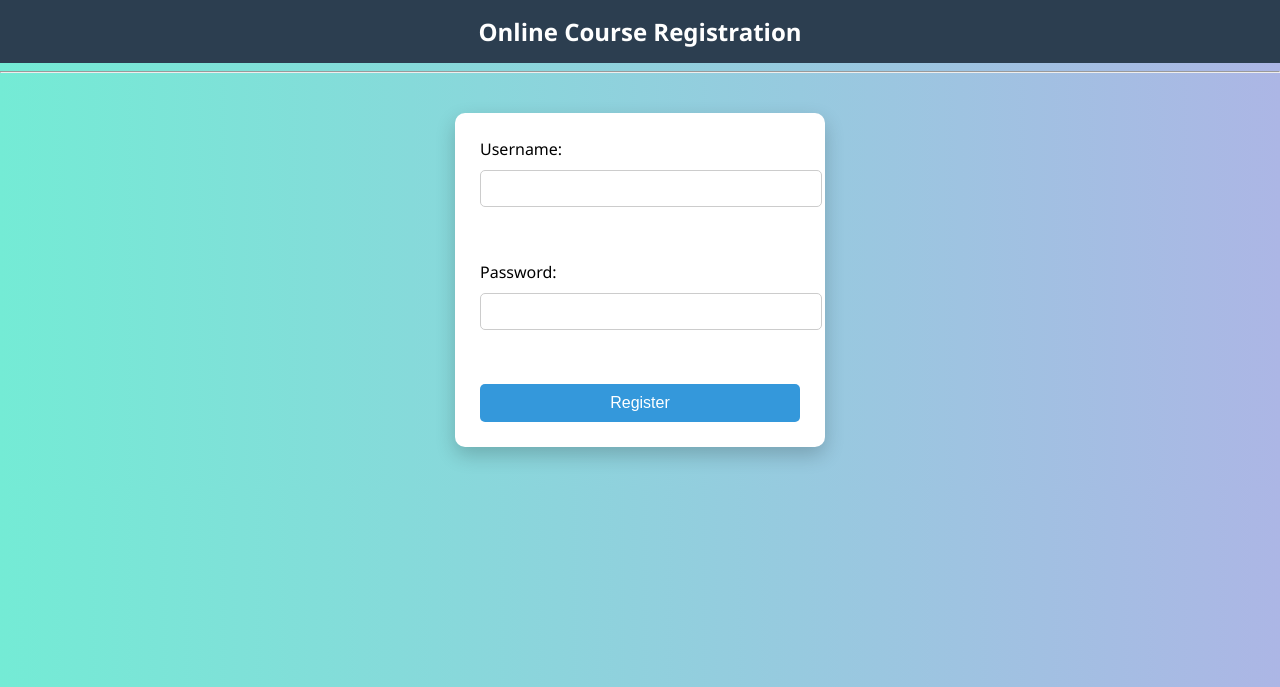
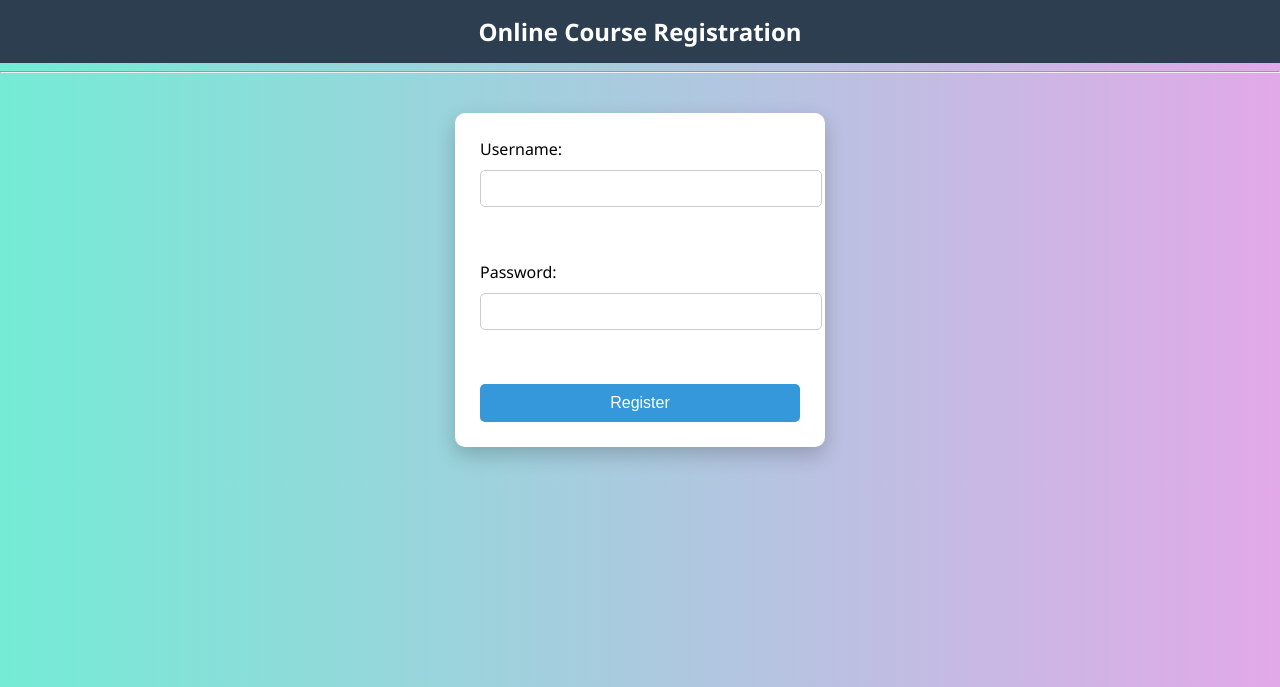
Before and after one commit to thanujdadi-hub/online-course-registration, a Flask app: page /register in a window 1280 px wide. Shown: the top 687 px of the page. Run offline with Flask 3, Linux system fonts and the light colour scheme.

Commit message:
Save local changes

```diff
--- a/static/css/style.css
+++ b/static/css/style.css
@@ -1,12 +1,12 @@
-/* 🌍 Body */
+/*  Body */
 body {
     font-family: 'Segoe UI', sans-serif;
-    background: linear-gradient(to right, #74ebd5, #ACB6E5);
+    background: linear-gradient(to right, #74ebd5, #e1a9e8);
     margin: 0;
     padding: 0;
 }
 
-/* 🔷 Header */
+/*  Header */
 h2 {
     text-align: center;
     background: #2c3e50;
@@ -15,12 +15,12 @@ h2 {
     margin: 0;
 }
 
-/* 📦 Container */
+/*  Container */
 .container {
     padding: 20px;
 }
 
-/* 🧾 Forms (Login/Register) */
+/*  Forms (Login/Register) */
 form {
     background: white;
     width: 320px;
@@ -38,7 +38,7 @@ form input {
     border: 1px solid #ccc;
 }
 
-/* 🔘 Buttons */
+/*  Buttons */
 button {
     width: 100%;
     padding: 10px;
@@ -54,7 +54,7 @@ button:hover {
     background: #2980b9;
 }
 
-/* 🔗 Links */
+/*  Links */
 a {
     text-decoration: none;
     color: #3498db;
@@ -64,7 +64,7 @@ a:hover {
     text-decoration: underline;
 }
 
-/* 🏠 Dashboard */
+/*  Dashboard */
 .dashboard {
     text-align: center;
     margin-top: 50px;
@@ -83,7 +83,7 @@ a:hover {
     background: #27ae60;
 }
 
-/* 📚 Courses Page */
+/*  Courses Page */
 .course-container {
     display: flex;
     flex-wrap: wrap;
@@ -108,7 +108,7 @@ a:hover {
     margin: 5px 0;
 }
 
-/* 🟢 Register Button */
+/*  Register Button */
 .course a {
     display: inline-block;
     margin-top: 10px;
@@ -122,7 +122,7 @@ a:hover {
     background: #d35400;
 }
 
-/* 🔔 Messages */
+/*  Messages */
 .success {
     color: green;
     text-align: center;
```
Also changed, not shown: app.py (+7 -7 lines), instance/database.db (deleted).
